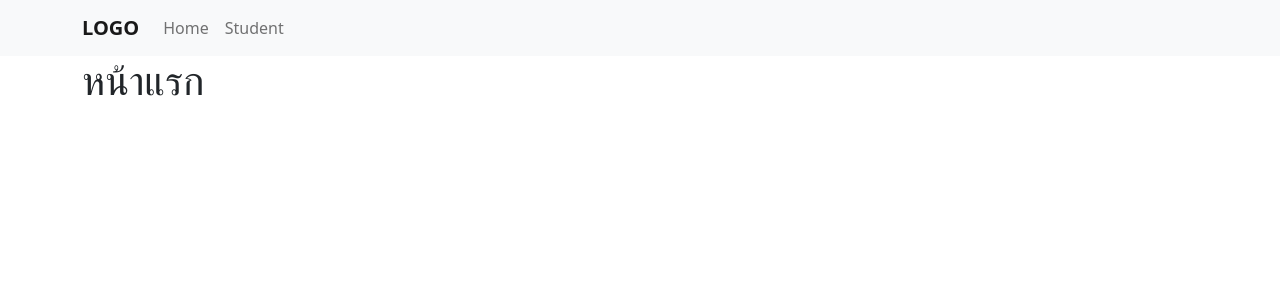
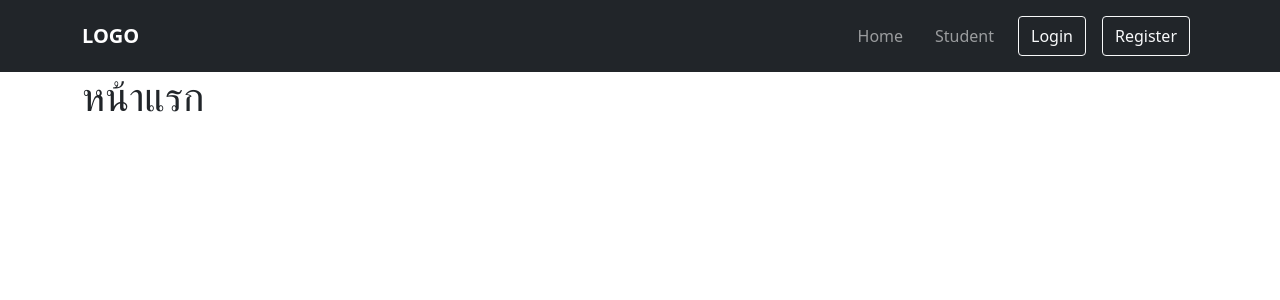
Before and after one commit to MeeMeChu/Django-Intern, a Django app: page / in a window 1280 px wide. Shown: the top 300 px of the page. Run offline with Django 4.2, Linux system fonts and the light colour scheme.

Commit message:
Edited  navbar

```diff
--- a/intern_web/app_general/templates/app_general/components/navbar.html
+++ b/intern_web/app_general/templates/app_general/components/navbar.html
@@ -1,18 +1,20 @@
-<nav class="navbar navbar-expand-lg navbar-light bg-light">
+<nav class="navbar navbar-expand-lg navbar-dark bg-dark">
     <div class="container-md">
-        <a class="navbar-brand" href="{% url 'home' %}"><strong>LOGO   </strong></a>
+        <a class="navbar-brand" href="{% url 'home' %}"><strong>LOGO</strong></a>
         <button class="navbar-toggler" type="button" data-bs-toggle="collapse" data-bs-target="#navbarNav"
             aria-controls="navbarNav" aria-expanded="false" aria-label="Toggle navigation">
             <span class="navbar-toggler-icon"></span>
         </button>
-        <div class="collapse navbar-collapse " id="navbarNav">
+        <div class="collapse navbar-collapse justify-content-end" id="navbarNav">
             <ul class="navbar-nav">
-                <li class="nav-item">
+                <li class="nav-item m-2">
                     <a class="nav-link" aria-current="page" href="{% url 'home' %}">Home</a>
                 </li>
-                <li class="nav-item">
+                <li class="nav-item m-2">
                     <a class="nav-link" href="{% url 'student' %}">Student</a>
                 </li>
+                <button type="button" class="btn btn-outline-light m-2">Login</button>
+                <button type="button" class="btn btn-outline-light m-2">Register</button>
             </ul>
         </div>
     </div>
```
Also changed, not shown: intern_web/db.sqlite3.
